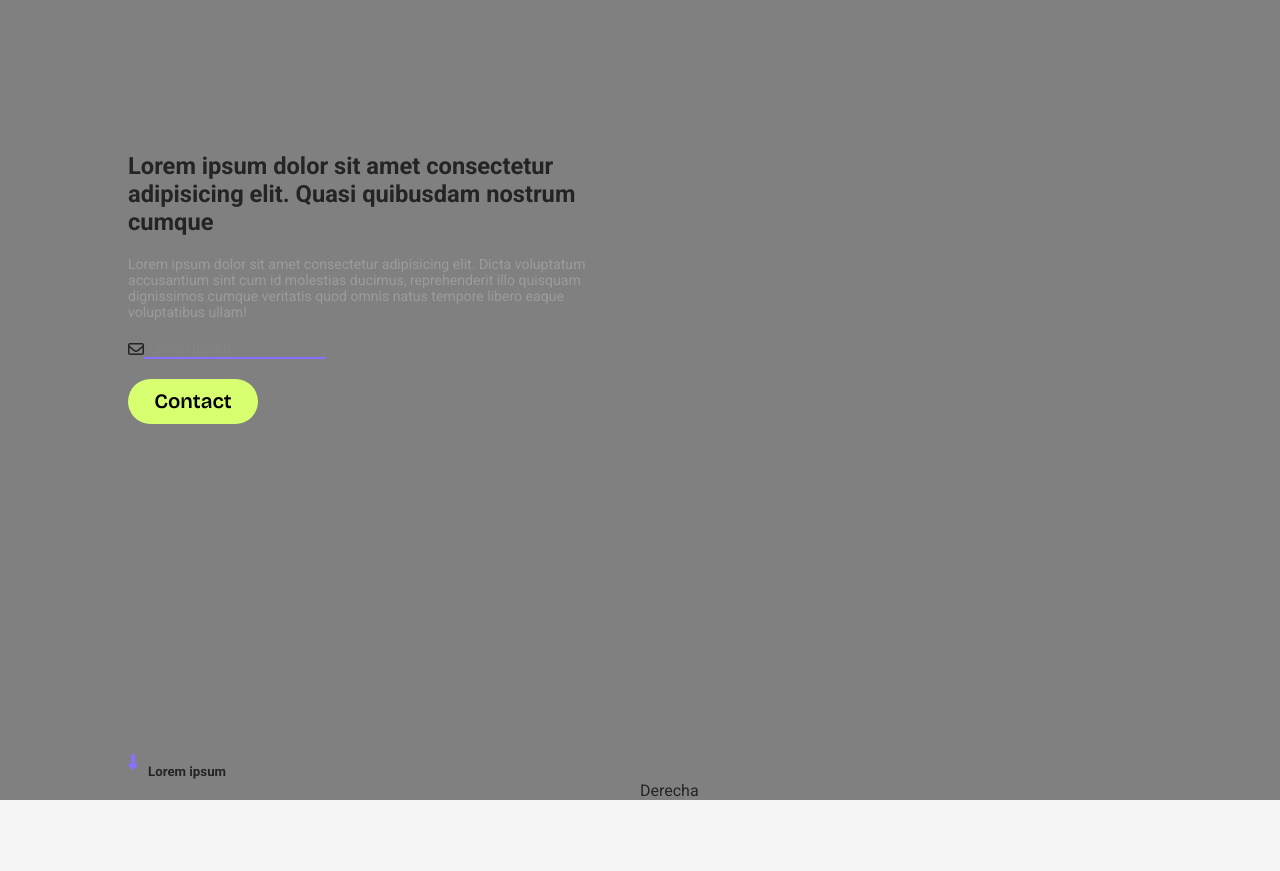
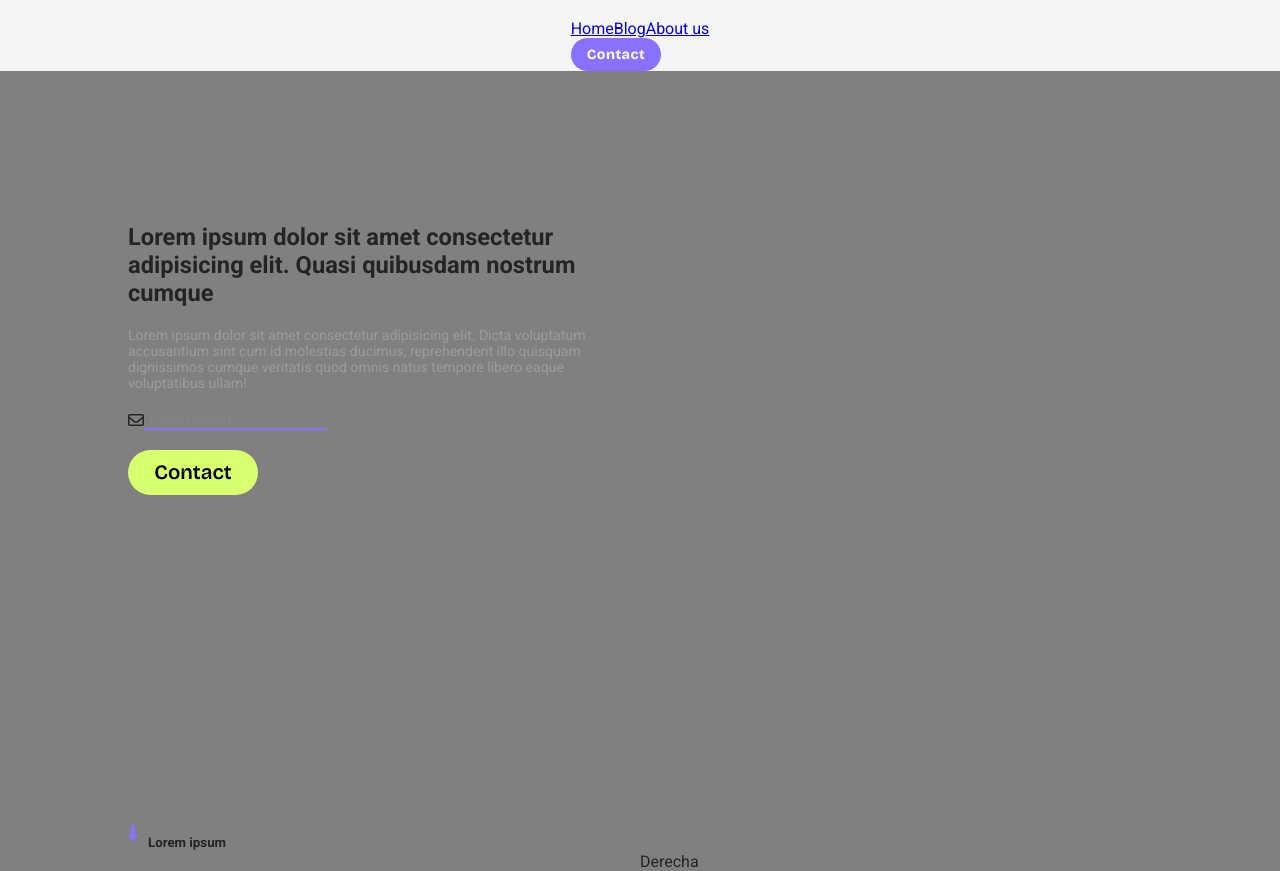
Before and after one commit to 4Practica/devCorner, a React (Vite) app: page / in a window 1280 px wide. Before the commit the page ends 800 px from the top, so only its background shows below. Built offline with nearby package versions, Linux system fonts and the light colour scheme.

Commit message:
:sparkles: Creates global styles

```diff
--- a/src/main.tsx
+++ b/src/main.tsx
@@ -1,17 +1,18 @@
 import React from 'react'
 import ReactDOM from 'react-dom/client'
 import { createBrowserRouter, RouterProvider } from 'react-router-dom'
-import { HomeView } from '@views'
 import ErrorPage from './error-page.tsx'
 import '@styles/fonts.css'
 import '@styles/variables.css'
 import '@styles/responsive.css'
+import '@styles/global.css'
 import './index.css'
+import App from './App.tsx'
 
 const router = createBrowserRouter([
   {
     path: '/',
-    element: <HomeView />,
+    element: <App />,
     errorElement: <ErrorPage />,
   },
 ])
--- /dev/null
+++ b/src/styles/global.css
@@ -0,0 +1,25 @@
+.bg-primary {
+  background-color: var(--color-primary);
+}
+.bg-secondary {
+  background-color: var(--color-secondary);
+}
+.bg-dark {
+  background-color: var(--color-main-dark);
+}
+.bg-light {
+  background-color: var(--color-main-light);
+}
+
+.color-primary {
+  color: var(--color-primary);
+}
+.color-secondary {
+  color: var(--color-secondary);
+}
+.color-dark {
+  color: var(--color-main-dark);
+}
+.color-light {
+  color: var(--color-main-light);
+}
```
